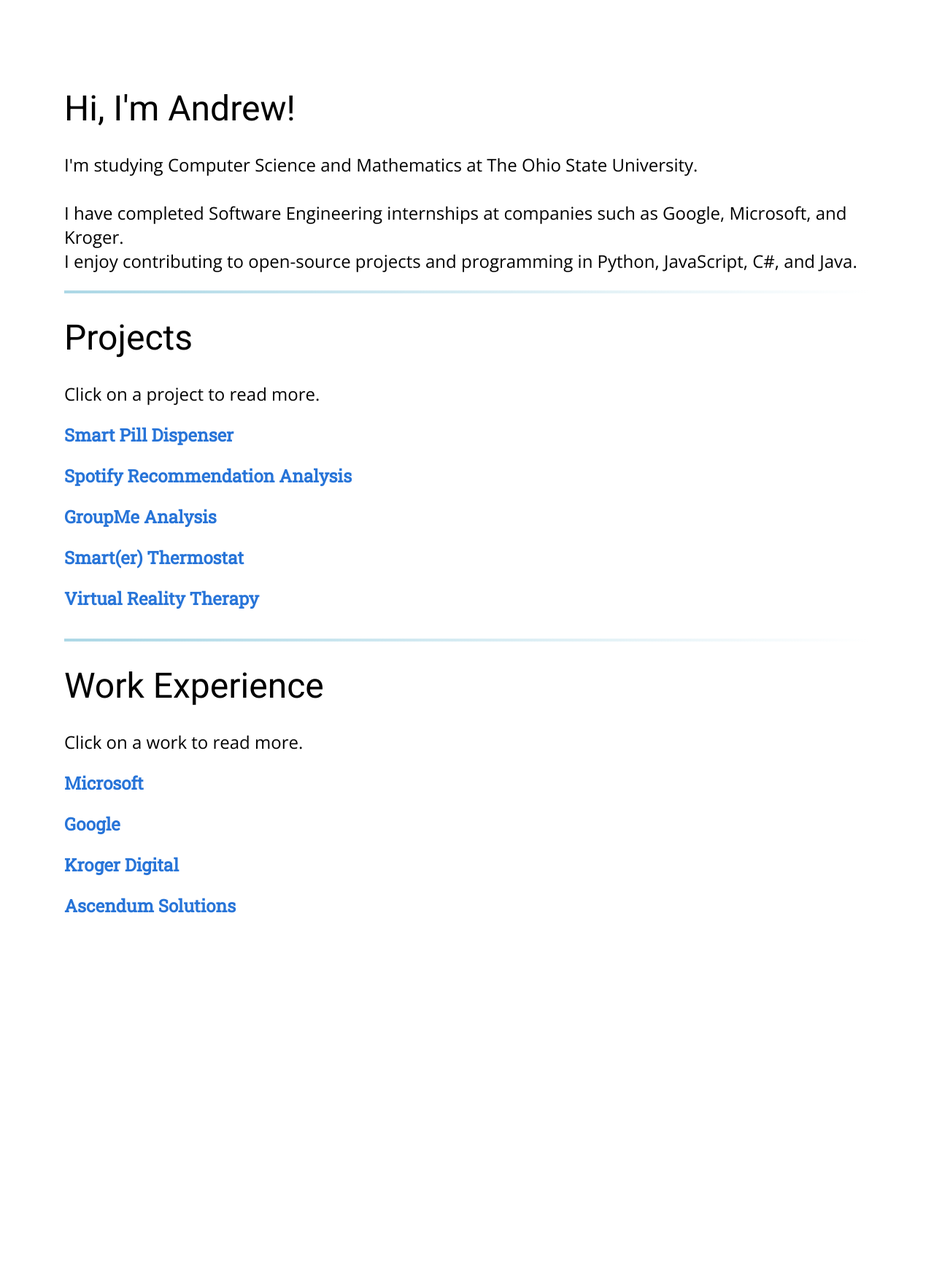
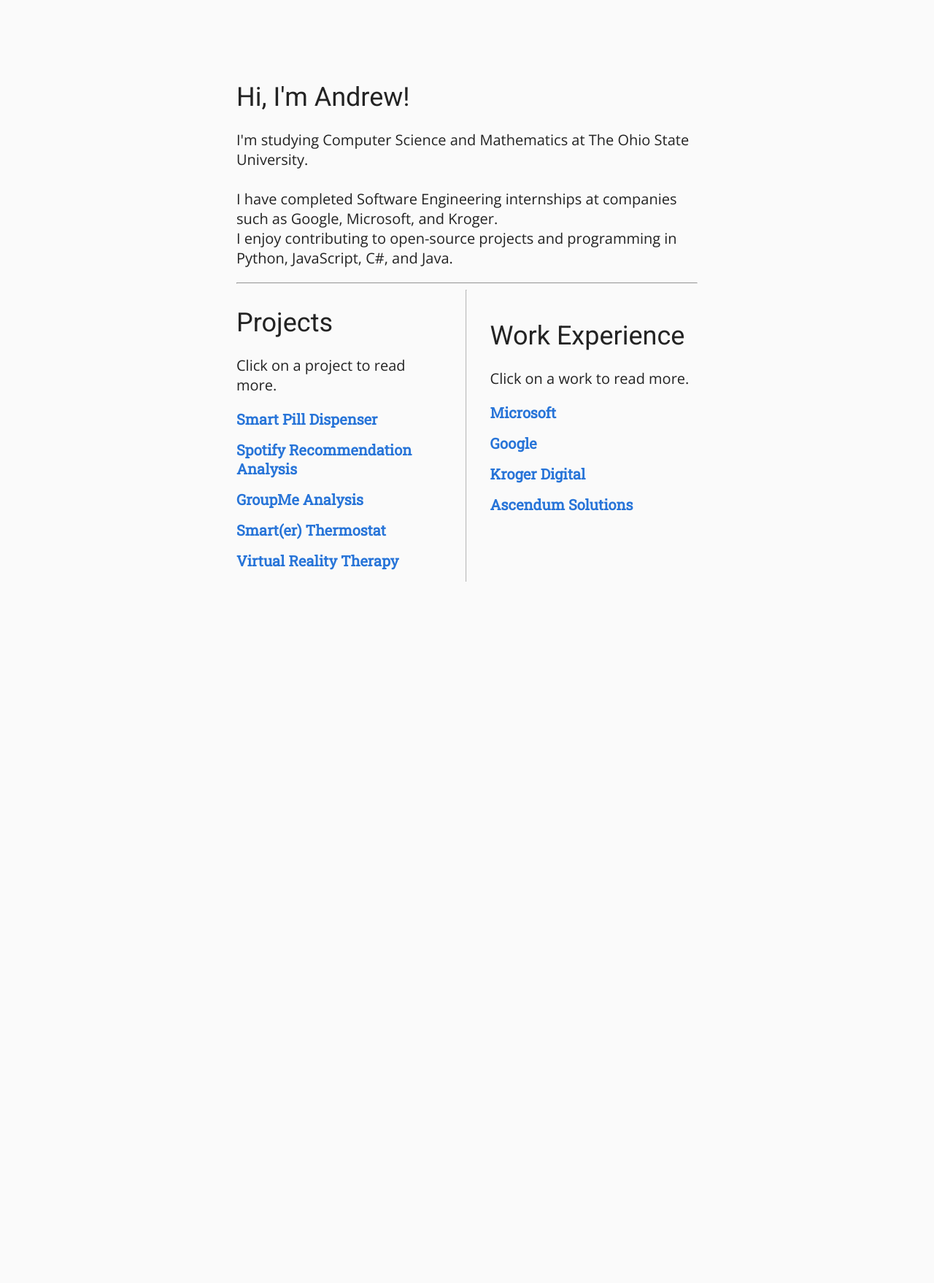
Before and after one commit to ajivoin/ajivoin.github.io, a Jekyll site: the page built from index.html, in a window 1280 px wide. Shown: the whole page at 73% size. Built offline with Jekyll 4.4.1, drawn with Linux system fonts in a browser that asks for light colours; after the commit the page ends 900 px from its top, so only the background shows below that.

Commit message:
Better responsiveness, dark mode support

```diff
--- a/_layouts/default.html
+++ b/_layouts/default.html
@@ -3,6 +3,7 @@
 
 <head>
   <meta charset="utf-8">
+  <meta name="viewport" content="width=device-width; initial-scale=1">
   <title>{{ site.title }}</title>
   <link rel="stylesheet" href="/stylesheets/styles.css">
   <link
--- a/index.html
+++ b/index.html
@@ -5,9 +5,11 @@
 {%- include intro.html -%}
 
 <hr />
+<div style="display: block; height: auto; overflow: hidden; position: relative;" id="experiences">
+  {%- include projects.html -%}
 
-{%- include projects.html -%}
+  <hr class="mobile-only" />
+  <div class="big-only"></div>
 
-<hr />
-
-{%- include work.html -%}
+  {%- include work.html -%}
+</div>
--- a/stylesheets/styles.css
+++ b/stylesheets/styles.css
@@ -1,5 +1,7 @@
-.body {
+body {
   font-display: swap;
+  color: #232323;
+  background-color: #fafafa;
 }
 
 .visible {
@@ -15,7 +17,7 @@
   transition: visibility 0.5s, opacity 0s linear, height 0s linear;
 }
 
-hr {
+/* hr {
   background-color: #000000;
   border: 0;
   height: 0.5ex;
@@ -24,21 +26,22 @@
   background-image: -moz-linear-gradient(left, lightblue, white);
   background-image: -ms-linear-gradient(left, lightblue, white);
   background-image: -o-linear-gradient(left, lightblue, white);
-}
+} */
 
 #content {
-  padding: 5em;
+  padding: 1em;
+  width: auto;
 }
 
 h1 {
   font-family: "Roboto", sans-serif;
-  font-size: 48px;
+  font-size: 36px;
   font-weight: lighter;
 }
 
 .experience-title {
   font-family: "Roboto Slab", serif;
-  font-size: 24px;
+  font-size: 20px;
   font-weight: bolder;
   color: rgb(39, 116, 216);
   margin: 0;
@@ -47,15 +50,84 @@
 
 .text {
   font-family: "Open Sans", sans-serif;
-  font-size: 24px;
+  font-size: 20px;
   font-weight: 100;
 }
 
 .experience .text {
-  font-size: 24px;
+  font-size: 16px;
 }
 
 .embed iframe {
+  width: auto;
+  height: auto;
   margin: 0 auto;
   display: block;
 }
+
+.big-only {
+  display: hidden;
+}
+@media (prefers-color-scheme: dark) {
+  body {
+    color: #fafafa;
+    background-color: #232323;
+  }
+
+  .experience-title {
+    color:  rgb(104, 164, 243);
+  }
+
+  a {
+    color: rgb(104, 164, 243);
+  }
+}
+@media only screen and (min-width: 768px) {
+  #content {
+    padding: 5em 15%;
+    width: auto;
+  }
+
+  .experience .text {
+    font-size: 16px;
+  }
+
+  .embed iframe {
+    width: 560;
+    height: 315;
+    margin: 0 auto;
+    display: block;
+  }
+}
+
+@media only screen and (min-width: 1220px) {
+  #content{
+    padding: 5em 25%;
+  }
+
+  #projects {
+    /* width: 50%; */
+    float: left;
+    width: 45%;
+  }
+  #work {
+    /* flex: 1; */
+    /* width: 50%; */
+    float: right;
+    width: 45%;
+  }
+
+  .mobile-only {
+    visibility: hidden;
+  }
+
+  .big-only {
+    border-style: inset;
+    border-width: 1px;
+    opacity: 66%;
+    height: 100%;
+    position: absolute;
+    top: 0;
+    right: 50%;
+  }
+}
```
